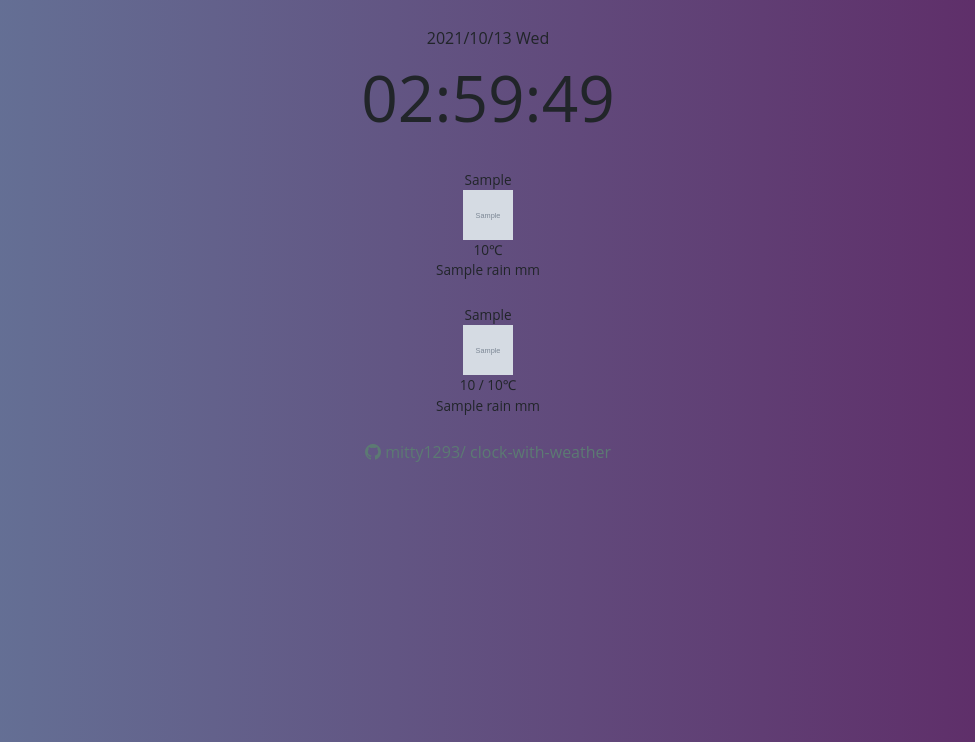
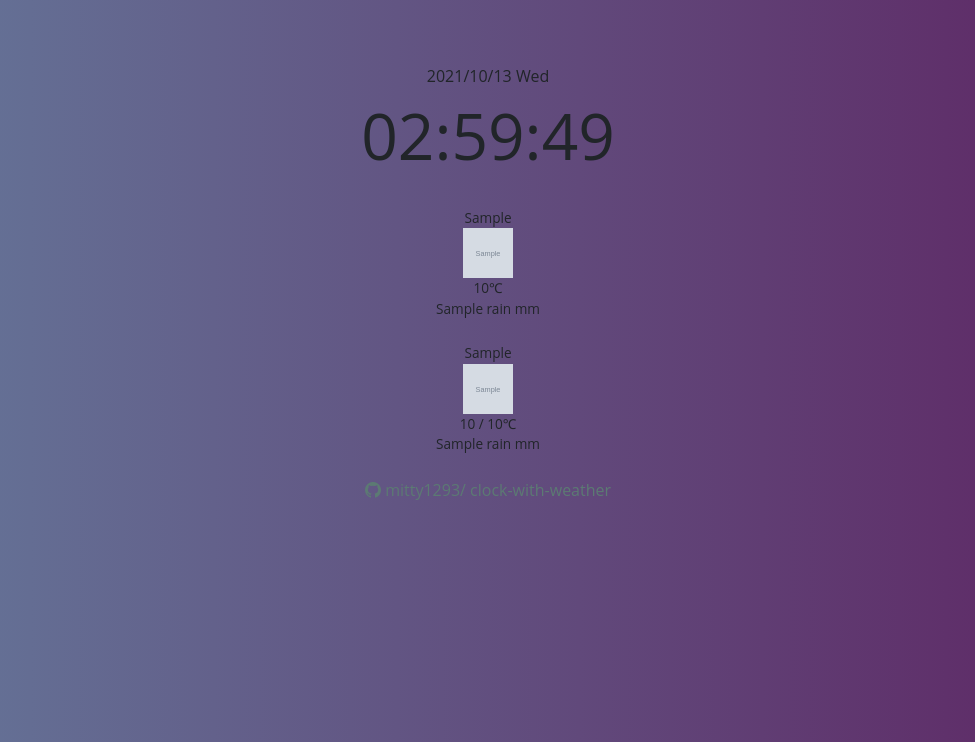
Before and after one commit to mitty1293/clock-with-weather, a Flask app: template flask/app/templates/index.html in a window 1280 px wide. Shown: the top 742 px of the page, without its empty margins (152-1127 px from the left). Run offline with Flask 2, Linux system fonts and the light colour scheme; the template is opened without the code that fills it: most values are stand-ins (such as "Sample title", 1, 10 or a date in 2020); grey boxes marked "Sample" are stand-in pictures; some libraries are stand-ins or nearby versions.

Commit message:
margin調整

```diff
--- a/flask/app/static/css/base.css
+++ b/flask/app/static/css/base.css
@@ -2,7 +2,7 @@
     box-sizing: border-box;
 }
 body {
-    margin-top: 2%;
+    margin-top: 5%;
     font-family: "Montserrat","Open Sans","Yu Gothic",sans-serif;
 }
 .clock {
```
